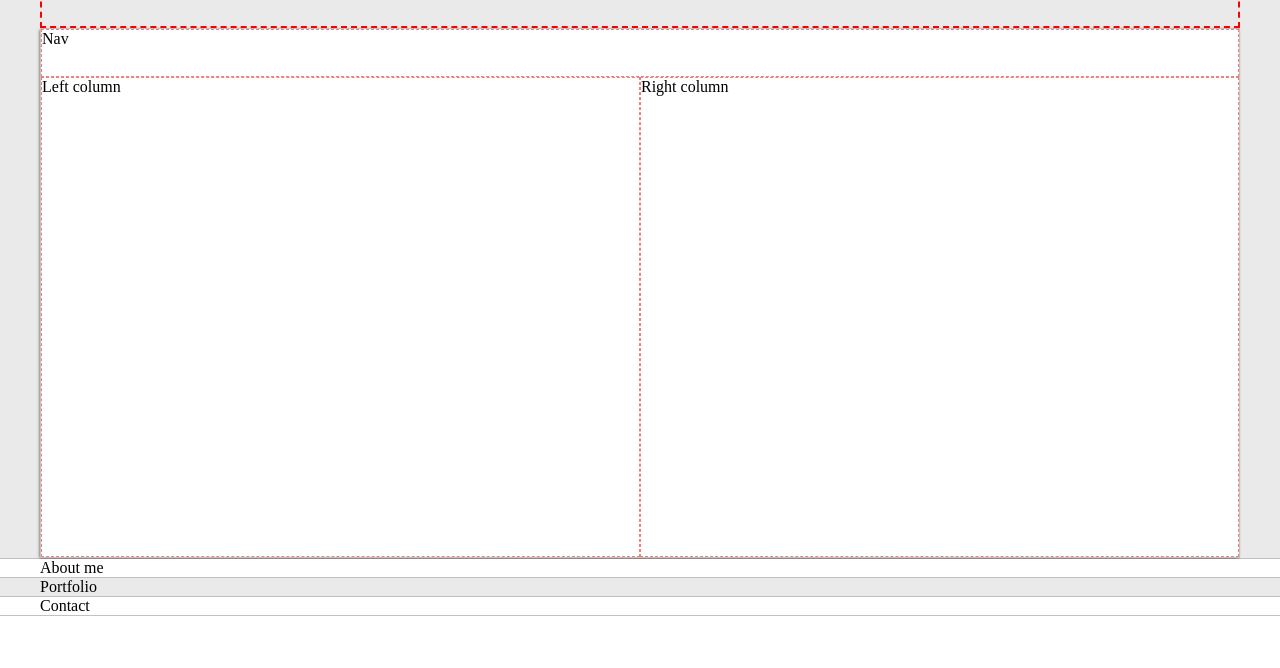
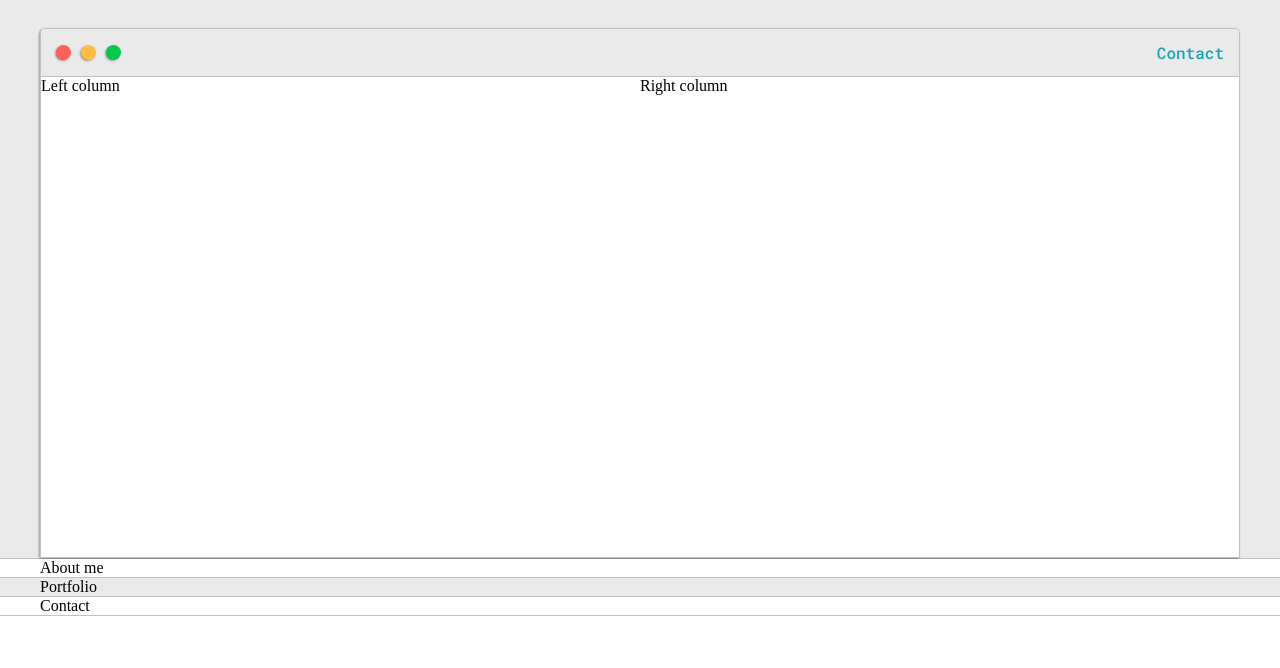
Before and after one commit to lorenzo-damico/mywebsite, a plain HTML site: page index.html in a window 1280 px wide. Shown: the part 132-800 px from the top of the page. Drawn offline with Linux system fonts and the light colour scheme.

Commit message:
Add style to intro section's navigation.

```diff
--- a/css/style.css
+++ b/css/style.css
@@ -85,12 +85,12 @@ h6 {
   text-align: center;
   align-content: center;
   min-height: 160px;
-  border: 2px dashed red;
 }
 
 .intro-wrapper {
   background-color: var(--secondaryColor);
   border: 1px solid var(--borderColor);
+  border-radius: 5px 5px 0 0;
 
   -webkit-box-shadow: -1px 1px 3px -1px rgba(0, 0, 0, 0.75);
   -moz-box-shadow: -1px 1px 3px -1px rgba(0, 0, 0, 0.75);
@@ -106,16 +106,58 @@ h6 {
 }
 
 .nav-wrapper {
+  border-radius: 5px 5px 0 0;
   grid-area: nav-wrapper;
-  border: 1px dashed lightcoral;
+  border-bottom: 1px solid var(--borderColor);
+  display: flex;
+  justify-content: space-between;
+  align-items: center;
+  background-color: var(--mainColor);
 }
 
-.left-column{
+.circle-wrapper {
+  display: flex;
+  padding: 10px;
+}
+
+.circle {
+  background-color: black;
+  height: 15px;
+  width: 15px;
+  border-radius: 50%;
+  margin: 5px;
+
+  -webkit-box-shadow: -1px 1px 3px -1px rgba(0, 0, 0, 0.75);
+  -moz-box-shadow: -1px 1px 3px -1px rgba(0, 0, 0, 0.75);
+  box-shadow: -1px 1px 3px -1px rgba(0, 0, 0, 0.75);
+
+}
+
+#circle-1 {
+  background-color: #ff605c;
+}
+
+#circle-2 {
+  background-color: #ffbd44;
+}
+
+#circle-3 {
+  background-color: #00ca4e;
+}
+
+#navbar {
+  padding: 10px;
+}
+
+#navbar li {
+  display: inline-block;
+  margin: 5px;
+}
+
+.left-column {
   grid-area: left-column;
-  border: 1px dashed lightcoral;
 }
 
 .right-column {
   grid-area: right-column;
-  border: 1px dashed lightcoral;
 }
--- a/index.html
+++ b/index.html
@@ -20,9 +20,16 @@
         </div>
 
         <div class="intro-wrapper">
+          <div class="nav-wrapper">
+            <div class="circle-wrapper">
+              <div id="circle-1" class="circle"></div>
+              <div id="circle-2" class="circle"></div>
+              <div id="circle-3" class="circle"></div>
+            </div>
 
-          <div class="nav-wrapper">
-            Nav
+            <ul id="navbar">
+              <li><a href="#">Contact</a></li>
+            </ul>
           </div>
 
           <div class="left-column">
@@ -32,7 +39,6 @@
           <div class="right-column">
             Right column
           </div>
-
         </div>
 
       </div>
```
